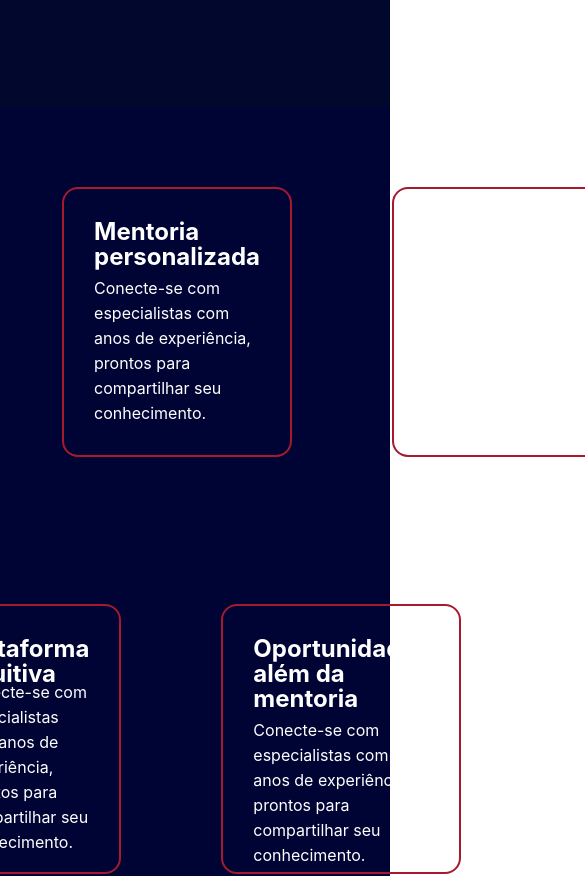
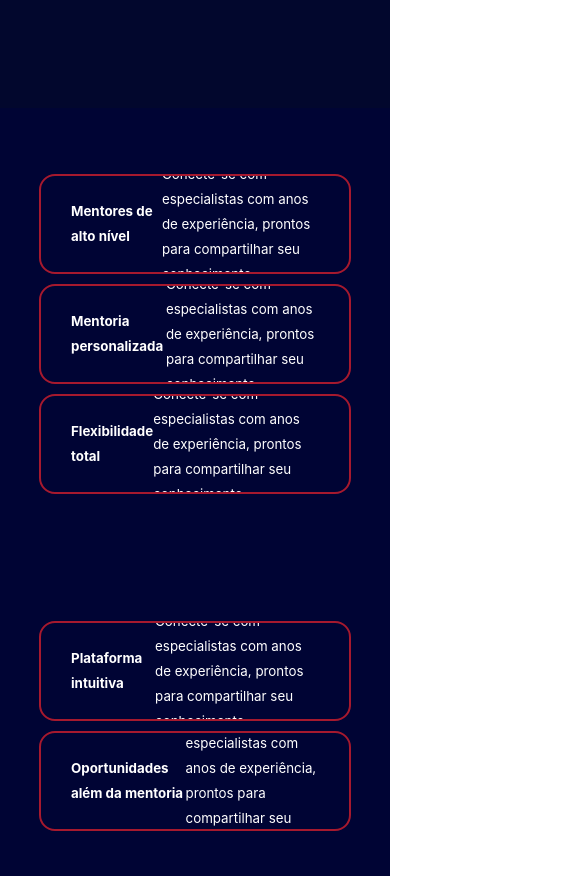
Before and after one commit to devGusta2/Mentec, a React (Create React App) app: page / in a window 390 px wide. Shown: the part 1580-2456 px from the top of the page, 585 px wide, since content can reach past the window. Built offline with nearby package versions, Linux system fonts and the light colour scheme.

Commit message:
Advantages responsive

```diff
--- a/src/App.css
+++ b/src/App.css
@@ -262,5 +262,32 @@ section:nth-child(1){
     height: clamp(50px , 50vw, 300px);
     width: clamp(50px , 50vw, 300px);
   }
+  .cardsContainer, .row{
+    gap: 0px;
+  }
+  .row{
+    gap: 10px;
+    flex-direction: column;
+    width: 100%;
+    height: 100%;
+  }
+  .card{
+    justify-content: center;
+    align-items: center;
+    height: 100px;
+    width:clamp(5px , 80vw, 500px) ;
+    font-size: clamp(1pt, 20vw, 10pt);
+    display: flex;
+    flex-direction: row;
+    overflow: auto;
 
+  }
+  .card p{
+
+    height: 100%;
+    width: 100%;
+  }
+  .card h2{
+    font-size: clamp(1pt, 20vw, 10pt);
+  }
 }
```
